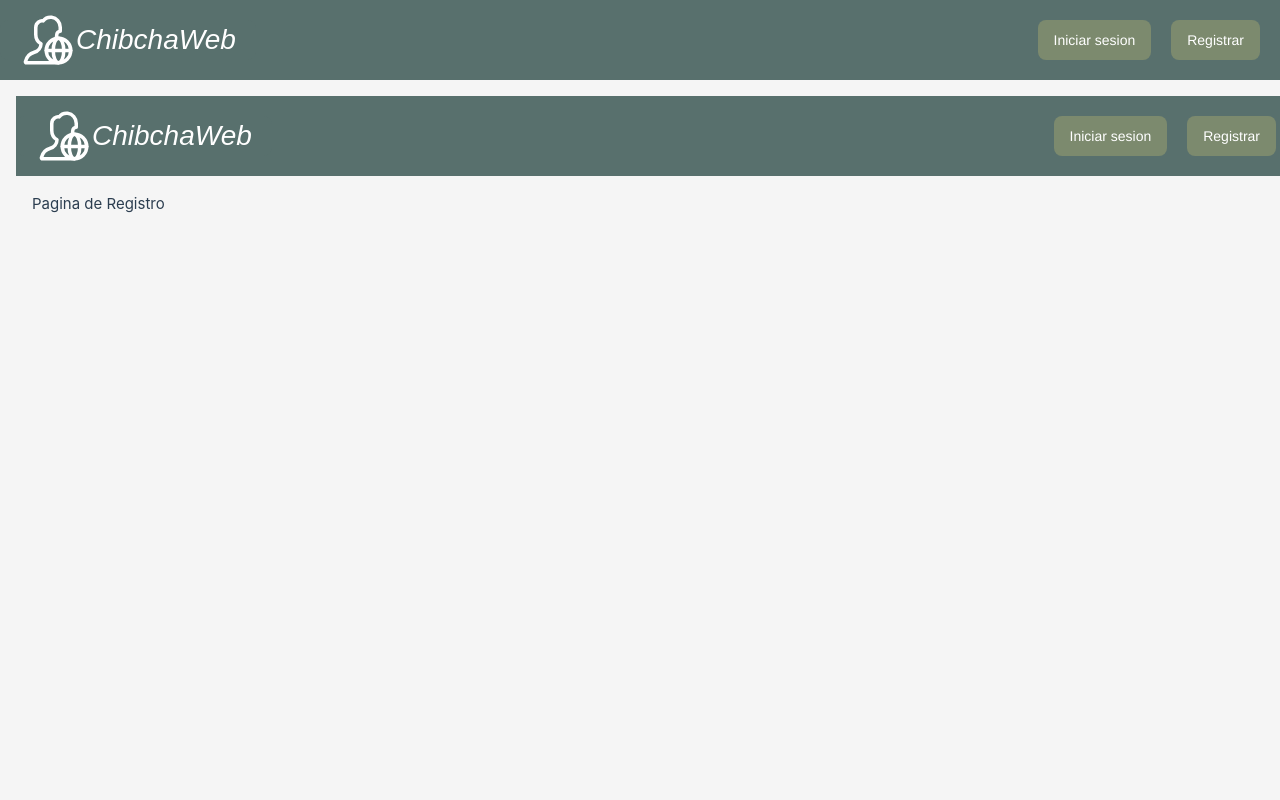
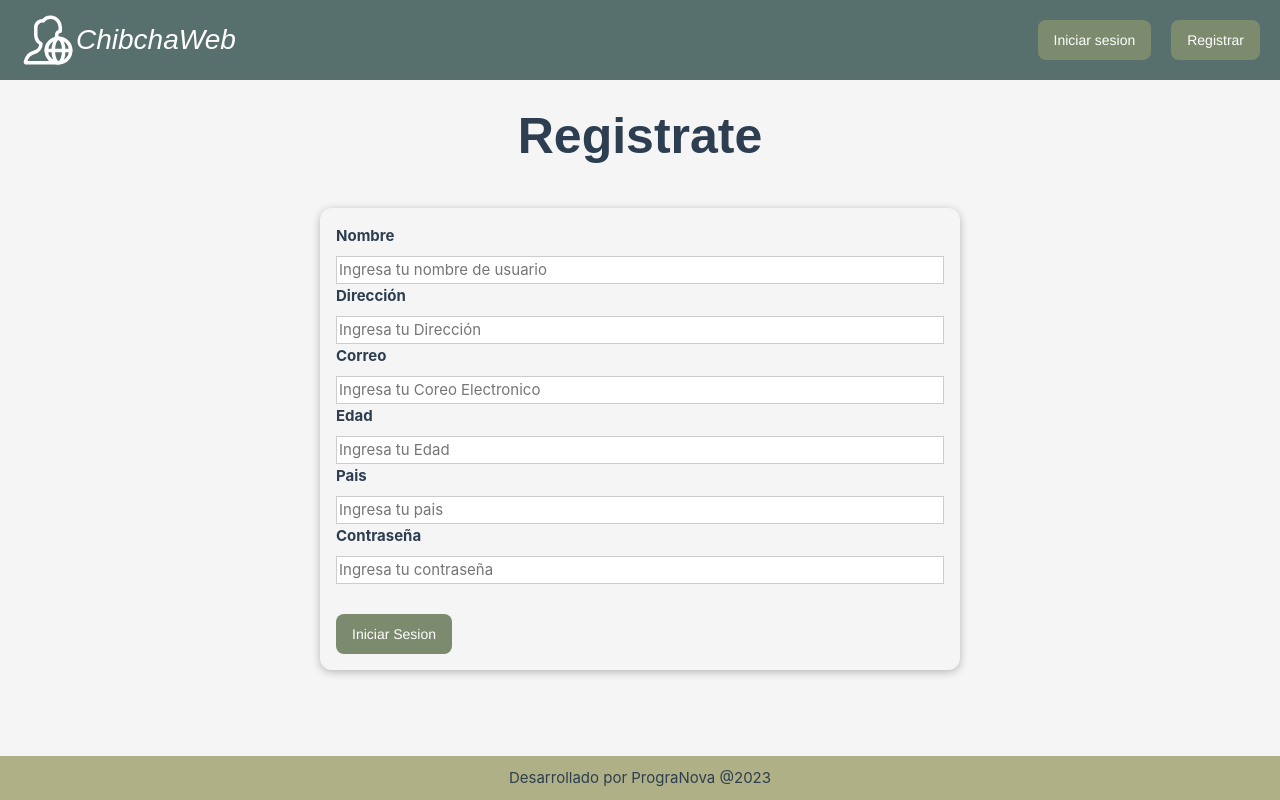
Before and after one commit to ChibchaPrograNova/ChibchaWebFront, a Vue app in the folder Chibchaweb-front/: page /register in a window 1280 px wide. Shown: the top 800 px of the page. Built offline with nearby package versions, Linux system fonts and the light colour scheme.

Commit message:
añadidas cosas para despliegue

```diff
--- a/Chibchaweb-front/package.json
+++ b/Chibchaweb-front/package.json
@@ -4,7 +4,7 @@
   "private": true,
   "scripts": {
     "dev": "vite",
-    "start":"vite",
+    "start": "npx http-server ./dist",
     "build": "vite build",
     "preview": "vite preview",
     "lint": "eslint . --ext .vue,.js,.jsx,.cjs,.mjs --fix --ignore-path .gitignore",
--- a/Chibchaweb-front/src/pages/Common/registerView.vue
+++ b/Chibchaweb-front/src/pages/Common/registerView.vue
@@ -1,17 +1,65 @@
 <template>
-    <TheLayout>
-        <div>
-            Pagina de Registro
-        </div>
-    </TheLayout>
+    <h3>Registrate</h3>
+    <div class="form-container">
+        <TheForm :form-config="formConfig1" :button-text="'Iniciar Sesion'" @submit="login" />
+    </div>
 </template>
 
 <script setup>
-import TheLayout from '../../components/UI/TheLayout.vue';
+import TheForm from '../../components/UI/TheForm.vue';
+
+let formConfig1 = [
+    {
+        type: 'text',
+        name: 'Username',
+        label: 'Nombre',
+        placeholder: 'Ingresa tu nombre de usuario',
+    },
+    {
+        type: 'text',
+        name: 'Username',
+        label: 'Dirección',
+        placeholder: 'Ingresa tu Dirección',
+    },
+    {
+        type: 'text',
+        name: 'email',
+        label: 'Correo',
+        placeholder: 'Ingresa tu Coreo Electronico',
+    },
+    {
+        type: 'number',
+        name: 'age',
+        label: 'Edad',
+        placeholder: 'Ingresa tu Edad',
+    },
+    {
+        type: 'text',
+        name: 'country',
+        label: 'Pais',
+        placeholder: 'Ingresa tu pais',
+    },
+    {
+        type: 'password',
+        name: 'password',
+        label: 'Contraseña',
+        placeholder: 'Ingresa tu contraseña',
+    },
+]
+
+function login() {
+    alert("ayaya")
+    this.$router.replace("/infoEmployee");
+}
+
 </script>
 
 <style scoped>
-body {
-    margin: 0;
+h3 {
+    font-family: 'Poppins', sans-serif;
+    font-style: regular;
+    font-weight: 600;
+    text-align: center;
+    font-size: 50px;
 }
 </style>
```
